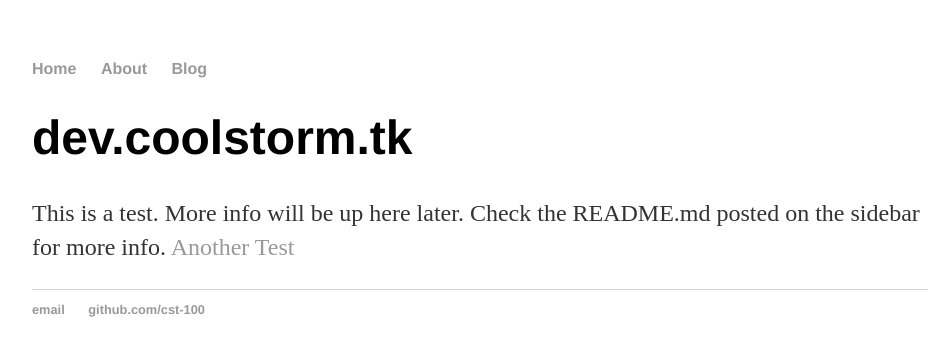
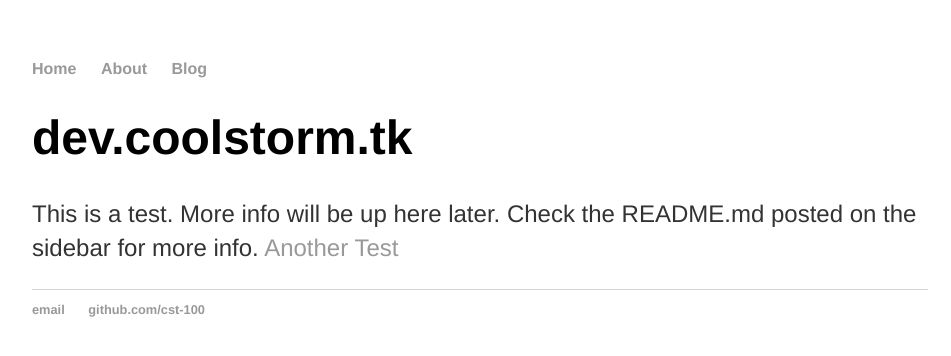
Before and after one commit to CST-100/Launchrats-West-Coast, a Jekyll site: the page built from index.html, in a window 1280 px wide. Shown: the top 356 px of the page, without its empty margins (160-1111 px from the left). Built offline with Jekyll 4.4.1, drawn with Linux system fonts in a browser that asks for light colours.

Commit message:
Update main.css

```diff
--- a/css/main.css
+++ b/css/main.css
@@ -27,6 +27,7 @@ p {
     font-size: 1.5em;
     line-height: 1.4em;
     color: #333;
+    font-family:'Helvetica', 'Arial', 'Sans-Serif'
 }
 footer {
     border-top: 1px solid #d5d5d5;
```
